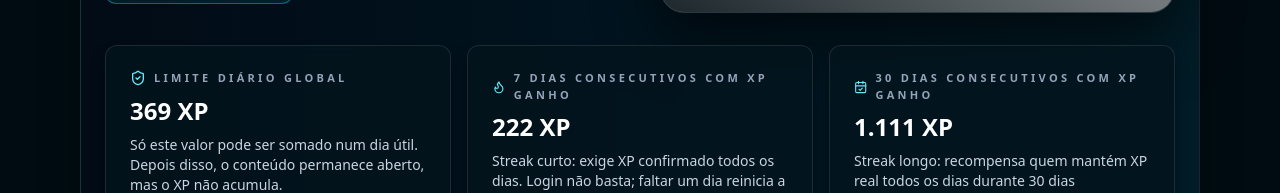
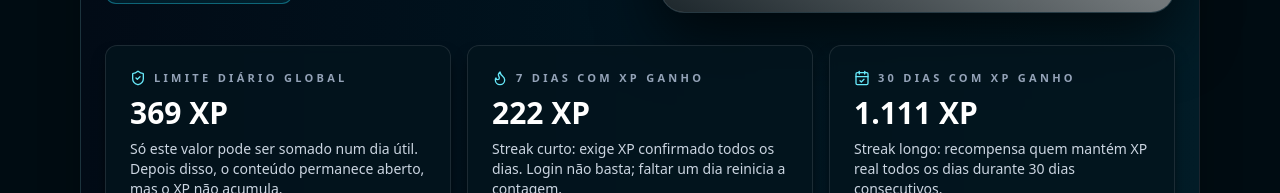
Before and after one commit to FreemanPT8/legacy-web3-sports, a Next.js app: page /education/xp in a window 1280 px wide. Shown: the part 437-630 px from the top of the page. Built offline with nearby package versions, Linux system fonts and the light colour scheme; no server answers; the database is empty; grey boxes are pictures that could not be loaded.

Commit message:
Tweak XP highlight titles

```diff
--- a/app/education/xp/page.tsx
+++ b/app/education/xp/page.tsx
@@ -43,14 +43,14 @@ const heroHighlights = [
     icon: ShieldCheck,
   },
   {
-    label: '7 dias consecutivos com XP ganho',
+    label: '7 dias com XP ganho',
     value: '222 XP',
     detail:
       'Streak curto: exige XP confirmado todos os dias. Login não basta; faltar um dia reinicia a contagem.',
     icon: Flame,
   },
   {
-    label: '30 dias consecutivos com XP ganho',
+    label: '30 dias com XP ganho',
     value: '1.111 XP',
     detail:
       'Streak longo: recompensa quem mantém XP real todos os dias durante 30 dias consecutivos.',
@@ -191,7 +191,7 @@ export default async function EducationXpPage() {
                         <Icon className="h-4 w-4 text-cyan-300" />
                         {highlight.label}
                       </div>
-                      <p className="text-2xl font-bold text-white">{highlight.value}</p>
+                      <p className="text-3xl font-bold text-white">{highlight.value}</p>
                       <p className="text-sm text-slate-300">{highlight.detail}</p>
                     </CardContent>
                   </Card>
```
